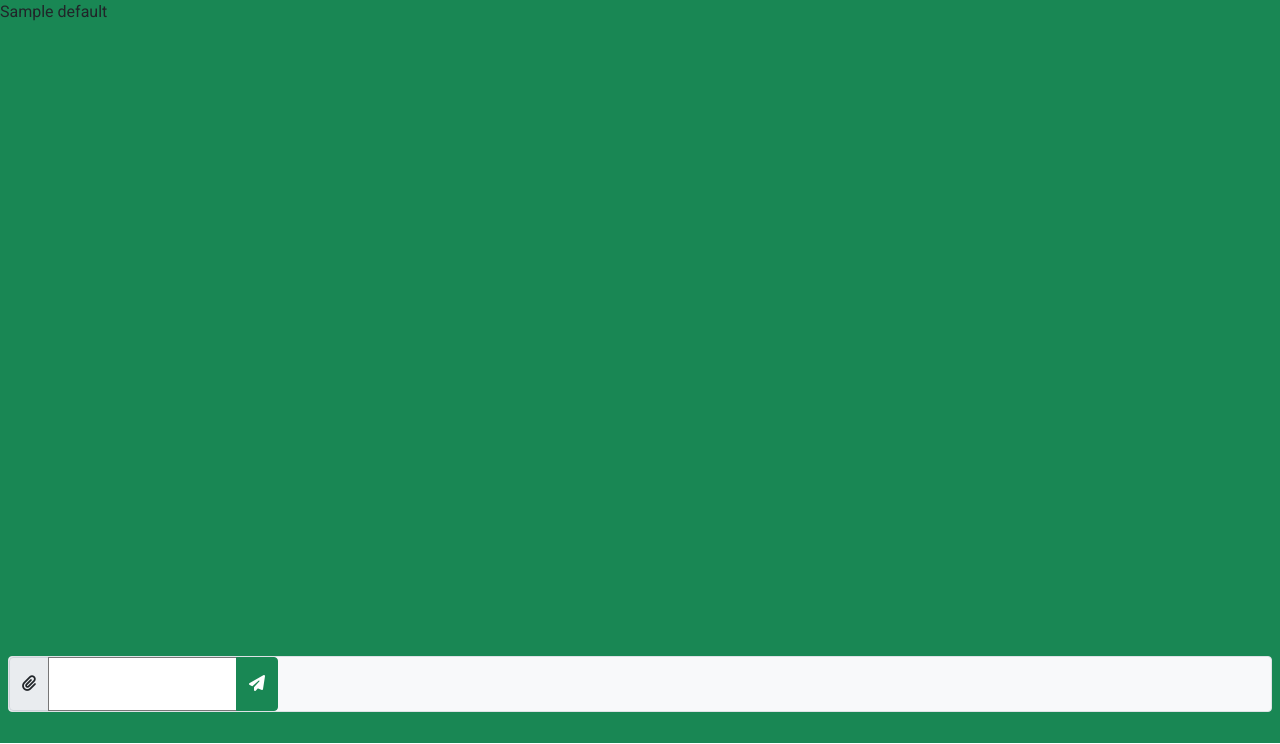
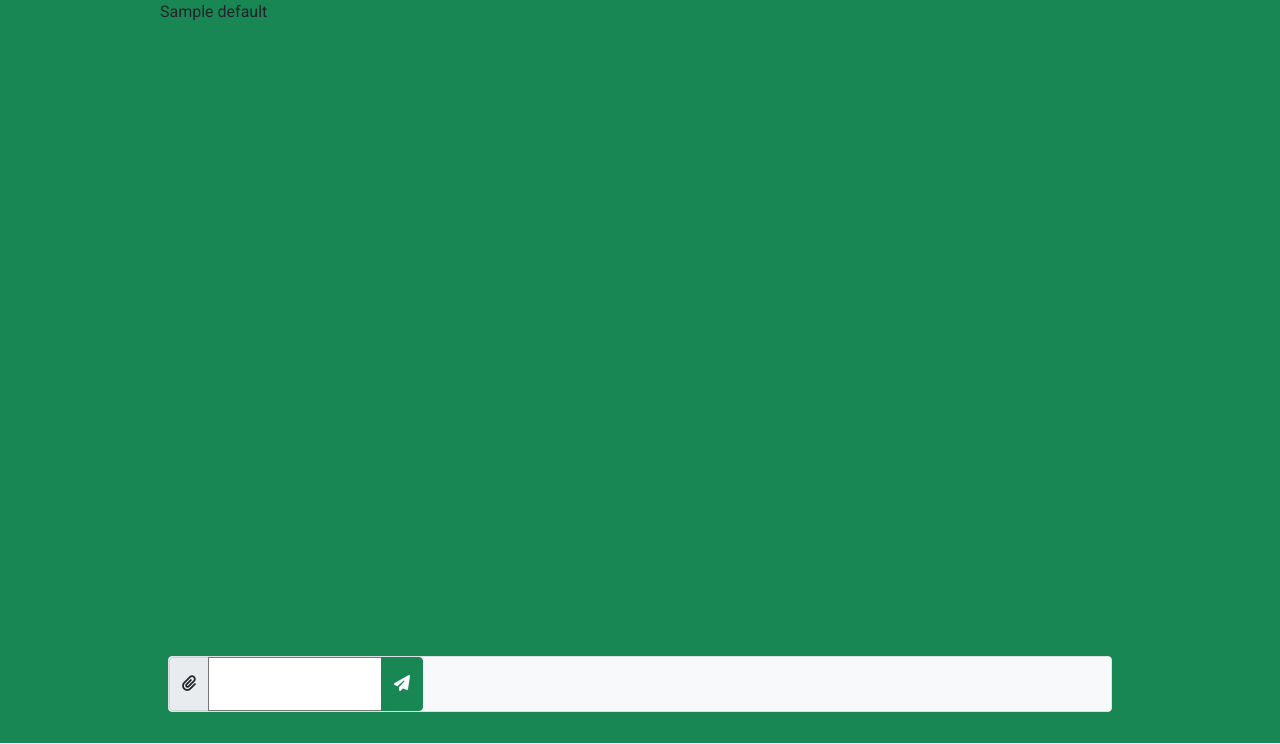
Before and after one commit to anthonyalando8/antho-ai, a Django app: template main/templates/main/chat.html in a window 1280 px wide. Shown: the part 56-800 px from the top of the page. Run offline with Django 5.2, Linux system fonts and the light colour scheme; the template is opened without the code that fills it: most values are stand-ins (such as "Sample title", 1, 10 or a date in 2020); form fields are guessed from the names that the template uses; some libraries are stand-ins or nearby versions.

Commit message:
Bootstrap issue handled

```diff
--- a/chatbot/views.py
+++ b/chatbot/views.py
@@ -102,7 +102,7 @@ def index(request):
         content = ""
         if has_chat_history(request.user):
             for chat in default_chat.messages_set.all():
-                content += f"<div class='border rounded m-2  bg-light'>{to_markdown_web(f'**{request.user.username}** {chat.message}')}</div><div class='border rounded m-2 p-1 bg-light'>{to_markdown_web(f'**Gemini**\n\n{chat.response}')}</div>"
+                content += f"<div class='border rounded m-2  bg-light'>{to_markdown_web(f'**{request.user.username}**\n\n {chat.message}')}</div><div class='border rounded m-2 p-1 bg-light'>{to_markdown_web(f'**Gemini**\n\n{chat.response}')}</div>"
         return HttpResponse(render(request, 'main/chat.html',{"form": form, "default": content}))
 
 def updateHistoryMessage(request, modelResponse, image, prompt):
--- a/main/templates/main/chat.html
+++ b/main/templates/main/chat.html
@@ -7,15 +7,24 @@ Soft Connect | Chatbot
 {% block content %}
 <style>
     .top-section{
-        overflow: auto;
+        -ms-overflow-style: none;  /* IE and Edge */
+        scrollbar-width: none;  /* Firefox */
         word-wrap: break-word;
+        overflow-y: scroll;
         min-height: calc(90vh - 72px)!important;
         max-height: calc(90vh - 72px)!important;
     }
+    .top-section::-webkit-scrollbar {
+        display: none;
+    }
     textarea {
         resize: none; /* Disable manual resizing */
-        overflow-y: auto;
+        -ms-overflow-style: none;  /* IE and Edge */
+        scrollbar-width: none;  /* Firefox */
         max-height: 10vh;
+    }
+    textarea::-webkit-scrollbar {
+        display: none;
     }
     input[type="file"] {
         display: none;
@@ -29,7 +38,7 @@ Soft Connect | Chatbot
     } */
 
 </style>
-<div class="chats h-100">
+<div class="chats h-100 w-75 mx-auto">
     <div class="top-section"id="top">
         <div  id="chat">
             {{ default|safe }}
```
